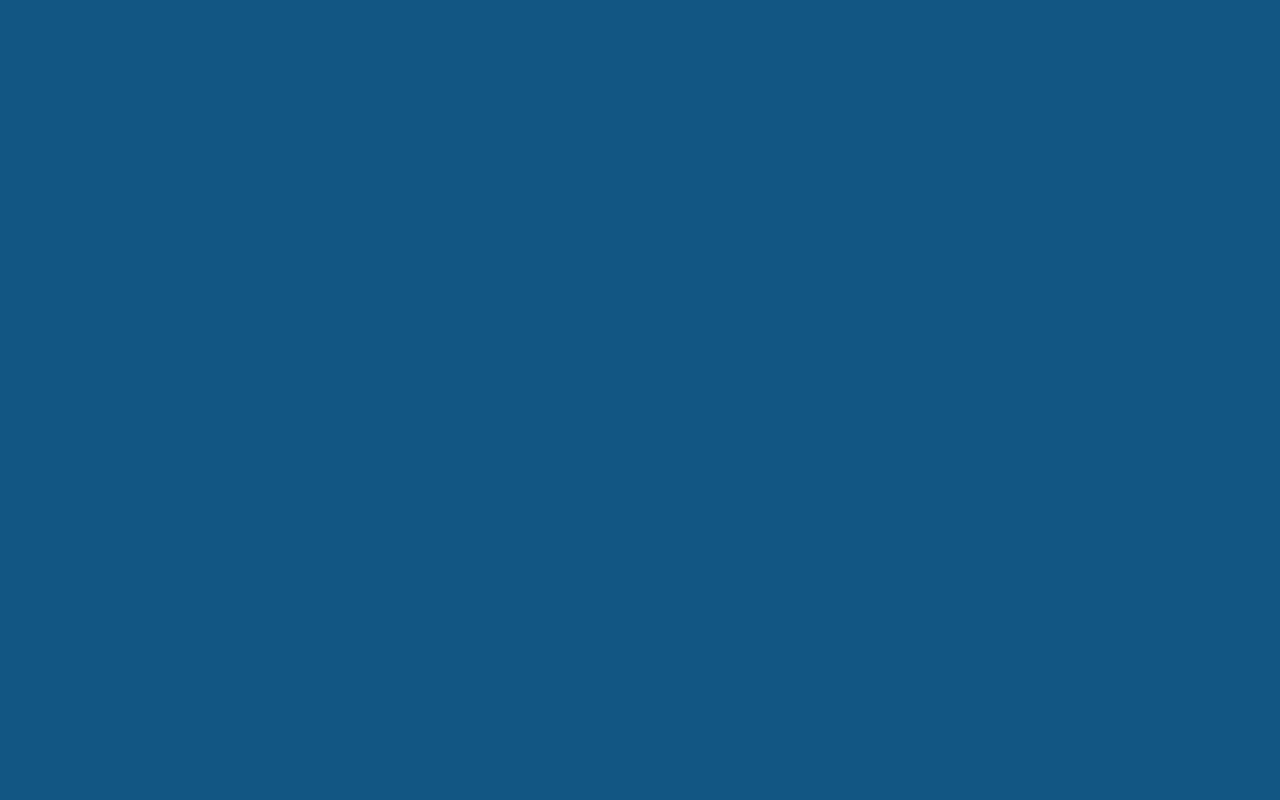
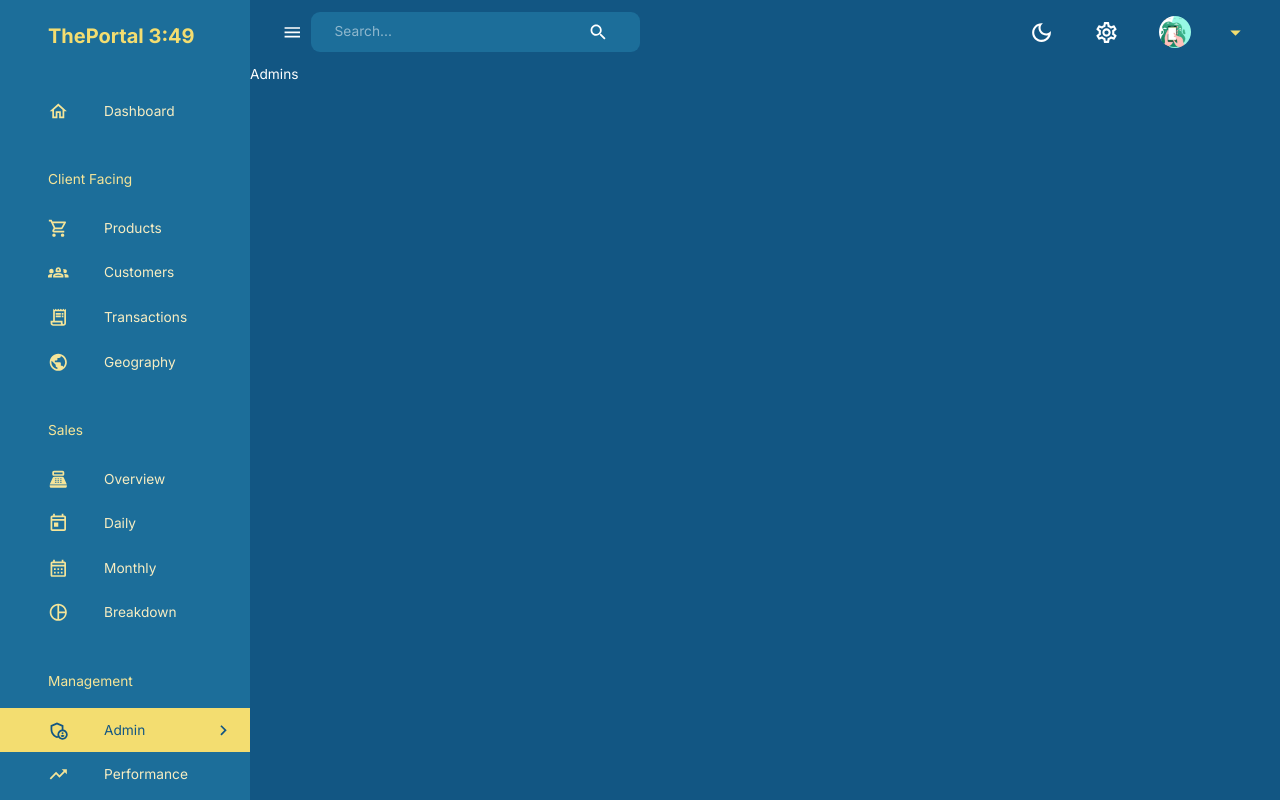
Before and after one commit to Josequesada9393/ManagerPro, a React (Create React App) app in the folder client/managerpro/: page /admin in a window 1280 px wide. Before the commit this address had no page. Built offline with nearby package versions, Linux system fonts and the light colour scheme; no server answers.

Commit message:
admin api call

```diff
--- a/client/managerpro/src/App.js
+++ b/client/managerpro/src/App.js
@@ -14,7 +14,8 @@ import Geography from 'scenes/Geography/Geography'
 import Overview from 'scenes/Overview/Overview';
 import Daily from 'scenes/Daily/Daily';
 import Monthly from 'scenes/Monthly/Monthly';
-import Breakdown from 'scenes/Breakdown/Breakdown'
+import Breakdown from 'scenes/Breakdown/Breakdown';
+import Admins from 'scenes/Admins/Admins'
 function App() {
 
   const mode = useSelector((state) => state.global.mode);
@@ -38,6 +39,7 @@ function App() {
               <Route path='/daily' element={<Daily/>}/>
               <Route path='/monthly' element={<Monthly/>}/>
               <Route path='/breakdown' element={<Breakdown/>}/>
+              <Route path='/admin' element={<Admins/>}/>
 
 
             </Route>
--- /dev/null
+++ b/client/managerpro/src/scenes/Admins/Admins.jsx
@@ -0,0 +1,16 @@
+import React from 'react'
+import { Box, useTheme } from '@mui/material'
+import { useGetAdminsQuery } from 'state/api'
+import Header from 'components/Header'
+
+
+function Admins() {
+    const {data, isLoading} = useGetAdminsQuery();
+    const theme = useTheme();
+    console.log(data)
+  return (
+    <div>Admins</div>
+  )
+}
+
+export default Admins
--- a/client/managerpro/src/scenes/Transactions/Transactions.jsx
+++ b/client/managerpro/src/scenes/Transactions/Transactions.jsx
@@ -15,7 +15,6 @@ function Transactions() {
   const [pageSize, setPageSize] = useState(10);
   const [sort, setSort] = useState({});
   const [search, setSearch] = useState("");
-
   const [searchInput, setSearchInput] = useState("")
 
 
--- a/client/managerpro/src/state/api.js
+++ b/client/managerpro/src/state/api.js
@@ -3,7 +3,7 @@ import { createApi, fetchBaseQuery } from '@reduxjs/toolkit/query/react';
 export const api = createApi({
   baseQuery: fetchBaseQuery({ baseUrl: 'http://localhost:9000/' }),
   reducerPath: 'adminApi',
-  tagTypes: ["User", 'Products', "Customers", "Transactions", "Geography", "Sales"],
+  tagTypes: ["User", 'Products', "Customers", "Transactions", "Geography", "Sales", 'Admins'],
   endpoints: (build) => ({
     getUser: build.query({
       query: (id) => `general/user/${id}`,
@@ -32,6 +32,10 @@ export const api = createApi({
     getSales: build.query({
       query: () => "sales/sales",
       providesTags: ["Sales"]
+    }),
+    getAdmins: build.query({
+      query: () => 'management/admins',
+      providesTags: ['Admins']
     })
   })
 })
@@ -42,5 +46,6 @@ export const {
   useGetCustomersQuery,
   useGetTransactionsQuery,
   useGetGeographyQuery,
-  useGetSalesQuery
+  useGetSalesQuery,
+  useGetAdminsQuery
 } = api
```
Also changed, not shown: 2 other files (tests, documents, lock files or other folders).
